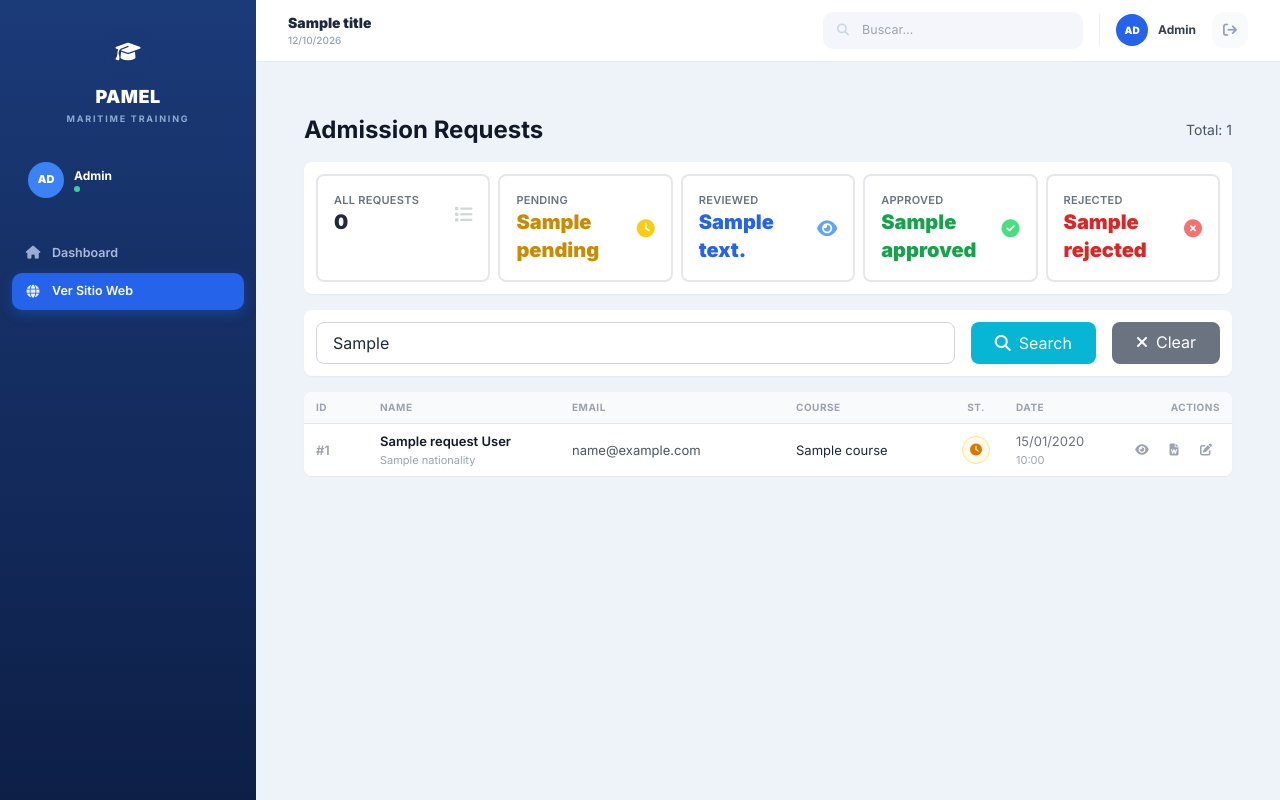
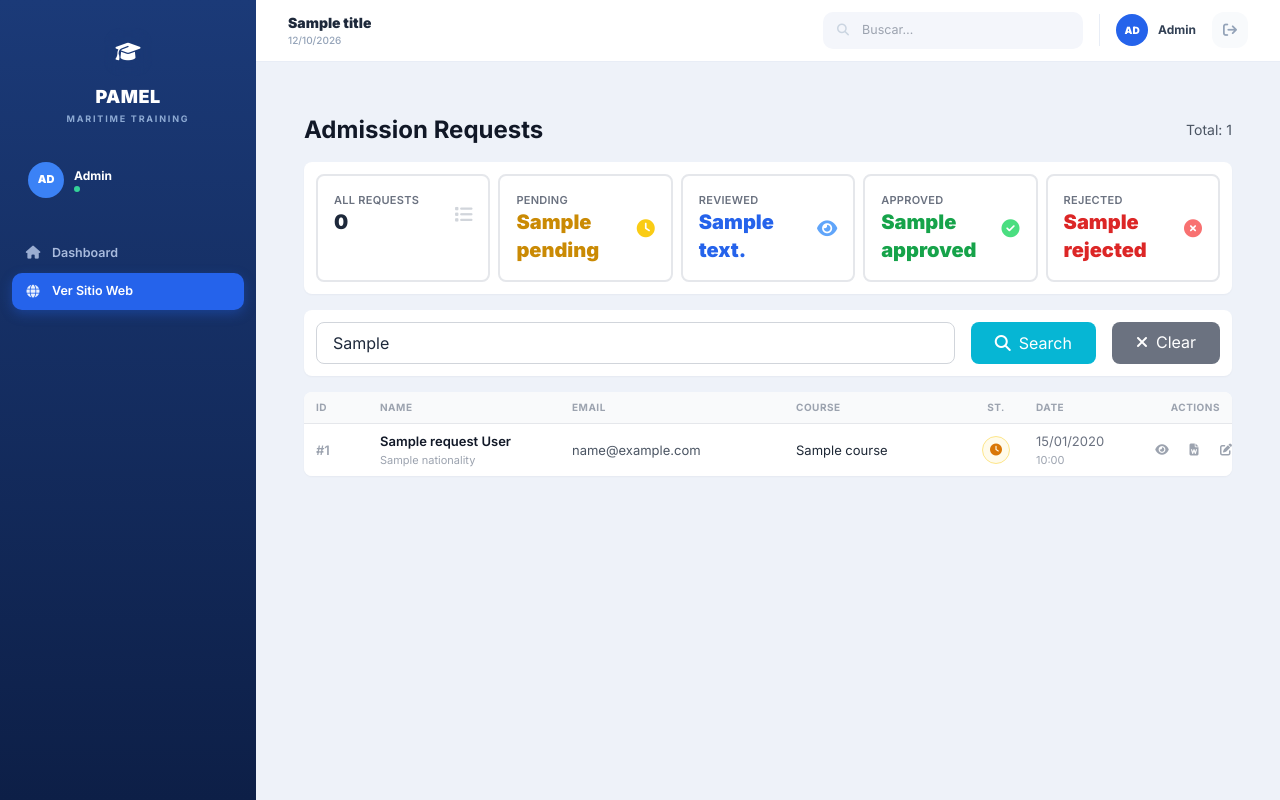
Before and after one commit to innovproj507/pamel, a PHP site: template admin/views/admission-requests.php in a window 1280 px wide. Run offline with PHP 8.4, Linux system fonts and the light colour scheme; the template is opened without the code that fills it: most values are stand-ins (such as "Sample title", 1, 10 or a date in 2020); data that the repository does not hold is empty; some libraries are stand-ins or nearby versions.

Commit message:
La tabla se salía de la pantalla por min-w-full
Con min-w-full la tabla crece hasta que quepa el texto más largo, así que
el recorte del nombre del curso no llegaba a aplicarse nunca y las
columnas de estado, fecha y acciones quedaban fuera de la pantalla.

Con w-full el ancho es el del contenedor: los anchos fijos suman 744px, el
resto se lo lleva el curso, y lo que no cabe se corta con puntos
suspensivos conservando el texto completo en el title.

Co-Authored-By: Claude Opus 5 <noreply@anthropic.com>

```diff
--- a/admin/views/admission-requests.php
+++ b/admin/views/admission-requests.php
@@ -106,7 +106,14 @@
     ?>
     <div class="bg-white rounded-lg shadow-md overflow-hidden">
         <div class="overflow-x-auto">
-            <table class="min-w-full table-fixed divide-y divide-gray-200 text-[13px]">
+            <!--
+                w-full, no min-w-full: con min-width la tabla crece hasta
+                caber el texto más largo, el recorte nunca se aplica y las
+                últimas columnas quedan fuera de la pantalla. Con w-full el
+                ancho es el del contenedor, cada columna respeta el suyo y
+                el nombre del curso se corta con puntos suspensivos.
+            -->
+            <table class="w-full table-fixed divide-y divide-gray-200 text-[13px]">
                 <thead class="bg-gray-50">
                     <tr class="text-left text-[10px] font-bold text-gray-400 uppercase tracking-wider">
                         <th class="px-3 py-2 w-16">ID</th>
```
